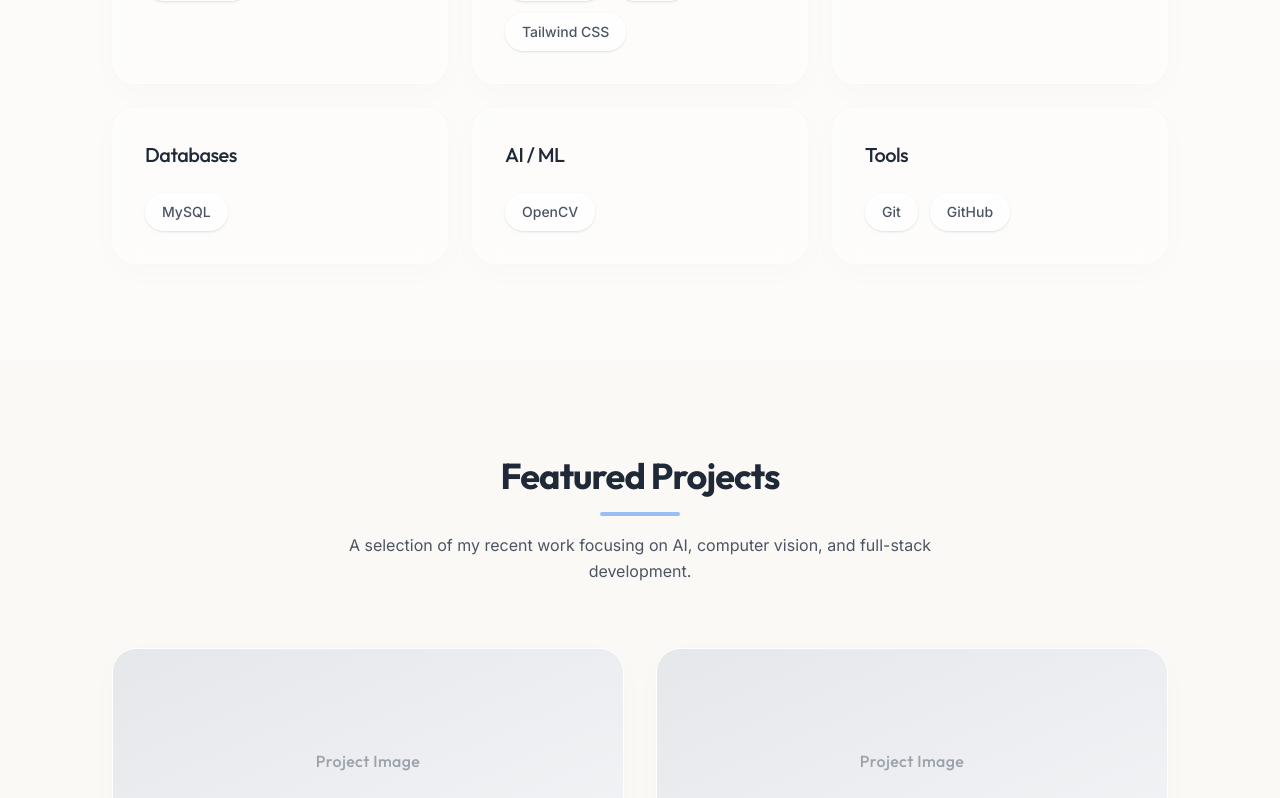
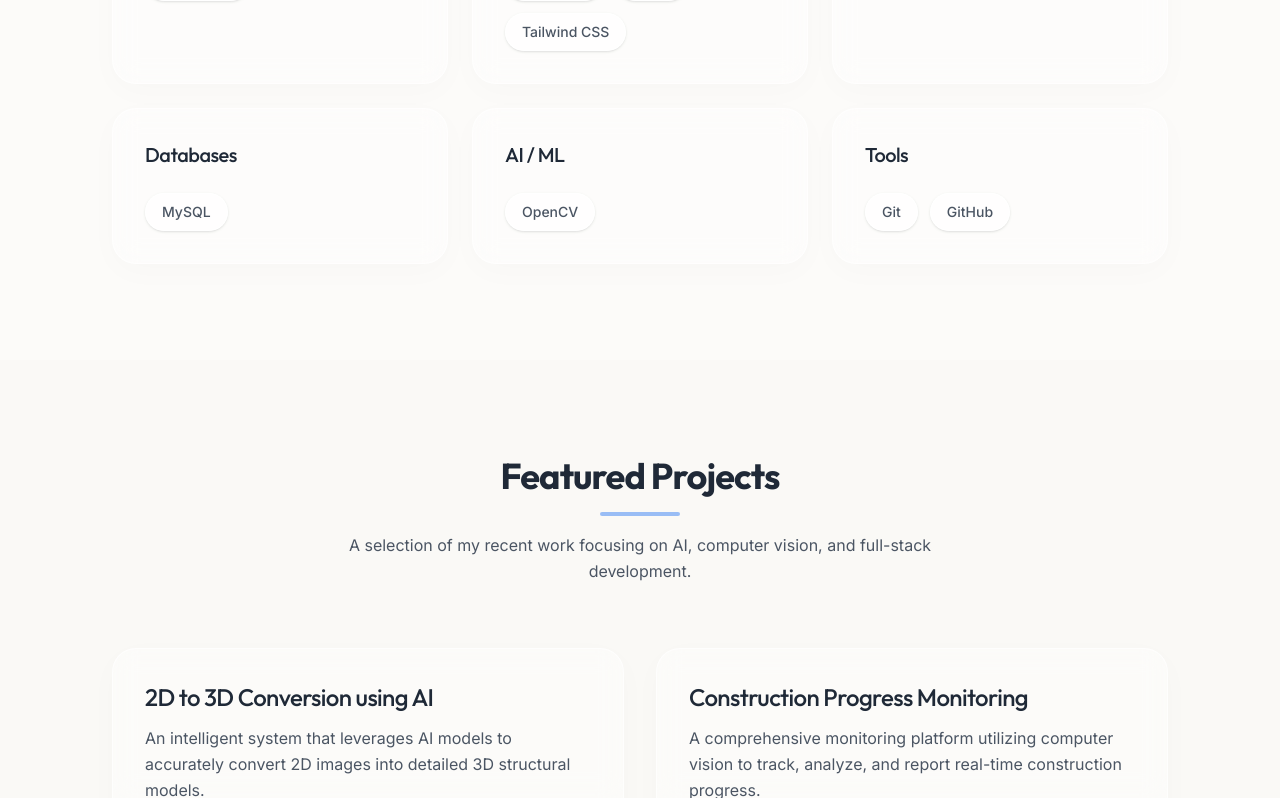
Before and after one commit to Kewateadit/Portfolio, a React (Vite) app: page / in a window 1280 px wide. Shown: the part 2002-2800 px from the top of the page. Built offline with nearby package versions, Linux system fonts and the light colour scheme.

Commit message:
Removed project image placeholders and live demo buttons

```diff
--- a/src/components/Projects.jsx
+++ b/src/components/Projects.jsx
@@ -61,15 +61,6 @@ export default function Projects() {
               transition={{ duration: 1.0, delay: index * 0.1, ease: [0.22, 1, 0.36, 1] }}
               className="glass-card group overflow-hidden flex flex-col h-full border-transparent group-hover:border-accent-cyan/30"
             >
-              {/* Project Image Placeholder */}
-              <div className="h-56 relative overflow-hidden flex items-center justify-center border-b border-white/40">
-                <div className="absolute inset-0 bg-gradient-to-br from-gray-200 to-gray-100 group-hover:scale-105 transition-transform duration-700 ease-out z-0"></div>
-                <div className="absolute inset-0 bg-accent-cyan/5 opacity-0 group-hover:opacity-100 transition-opacity duration-500 z-10"></div>
-                <div className="text-text-secondary/50 font-medium font-heading tracking-wide relative z-20">
-                  Project Image
-                  {/* Replace with actual image later: <img src={project.image} alt={project.title} loading="lazy" className="w-full h-full object-cover group-hover:scale-105 transition-transform duration-700 ease-out absolute inset-0 z-0" /> */}
-                </div>
-              </div>
 
               {/* Project Content */}
               <div className="p-8 flex flex-col flex-grow">
@@ -93,10 +84,7 @@ export default function Projects() {
                     <FaGithub size={18} />
                     Code
                   </a>
-                  <a href={project.demo} className="flex items-center gap-2 text-sm font-medium text-text-secondary hover:text-accent-cyan transition-colors">
-                    <ExternalLink size={18} />
-                    Live Demo
-                  </a>
+
                 </div>
               </div>
             </motion.div>
```
